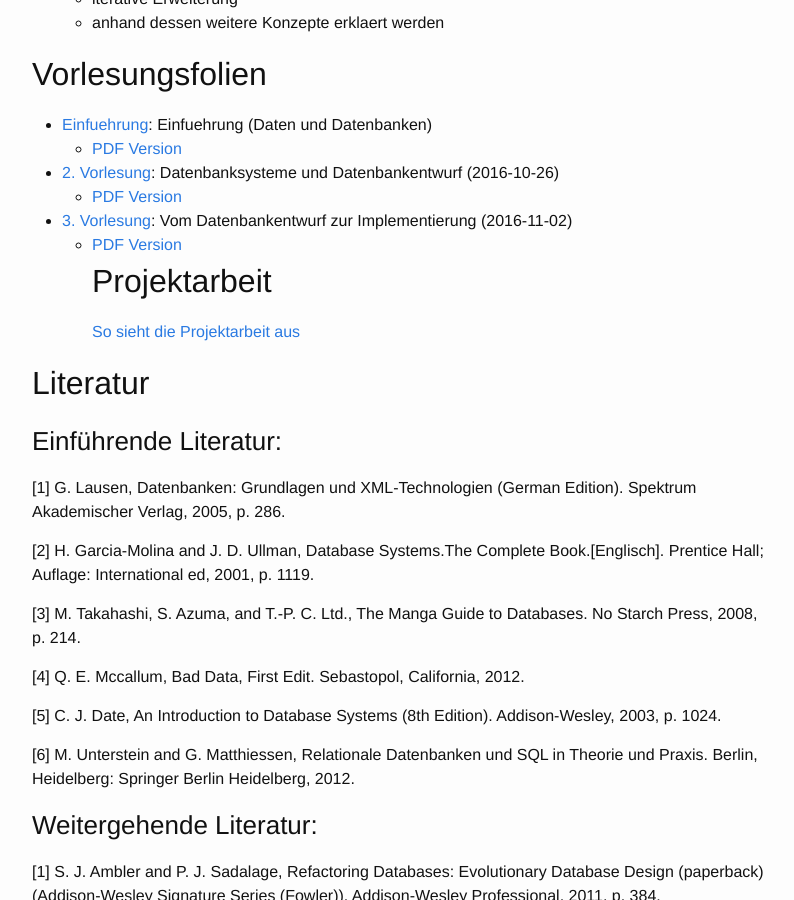
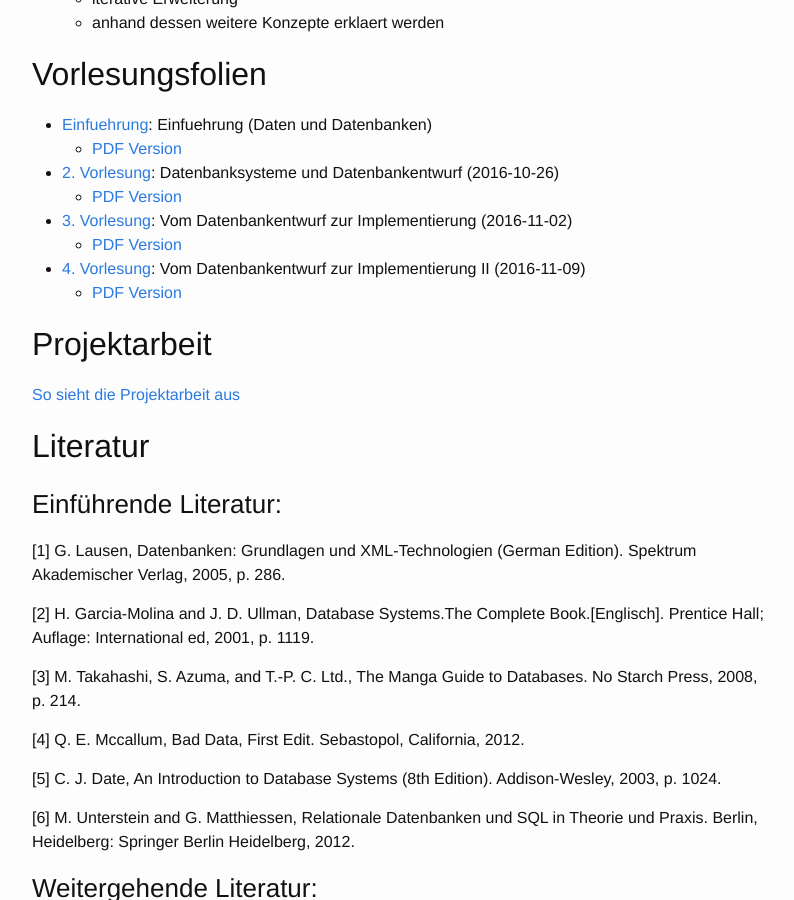
Before and after one commit to rkottmann/renzok.github.io, a Jekyll site: the page built from _slides/db-ws-2016/index.md, in a window 1280 px wide and 900 px high, scrolled down 336 px. Shown: the whole window, without its empty margins (238-1032 px from the left). Built offline with Jekyll 4.4.1, drawn with Linux system fonts in a browser that asks for light colours.

Commit message:
added vorlesung 4 to index page

```diff
--- a/_slides/db-ws-2016/index.md
+++ b/_slides/db-ws-2016/index.md
@@ -20,6 +20,9 @@ title: Modul Datenbanken IFI WS 2016/17
   * [PDF Version]({{page.slide-path}}/vorlesung-2.pdf)
 * [3. Vorlesung]({{page.slide-path}}/vorlesung-3.html): Vom Datenbankentwurf zur Implementierung (2016-11-02)
   * [PDF Version]({{page.slide-path}}/vorlesung-3.pdf)
+* [4. Vorlesung]({{page.slide-path}}/vorlesung-4.html): Vom Datenbankentwurf zur Implementierung II (2016-11-09)
+  * [PDF Version]({{page.slide-path}}/vorlesung-4.pdf)
+
 ## Projektarbeit
  [So sieht die Projektarbeit aus](https://www.dropbox.com/s/l16bg9f7i6cfrmj/datenbanken-projekt.pdf?dl=1)
 
```
